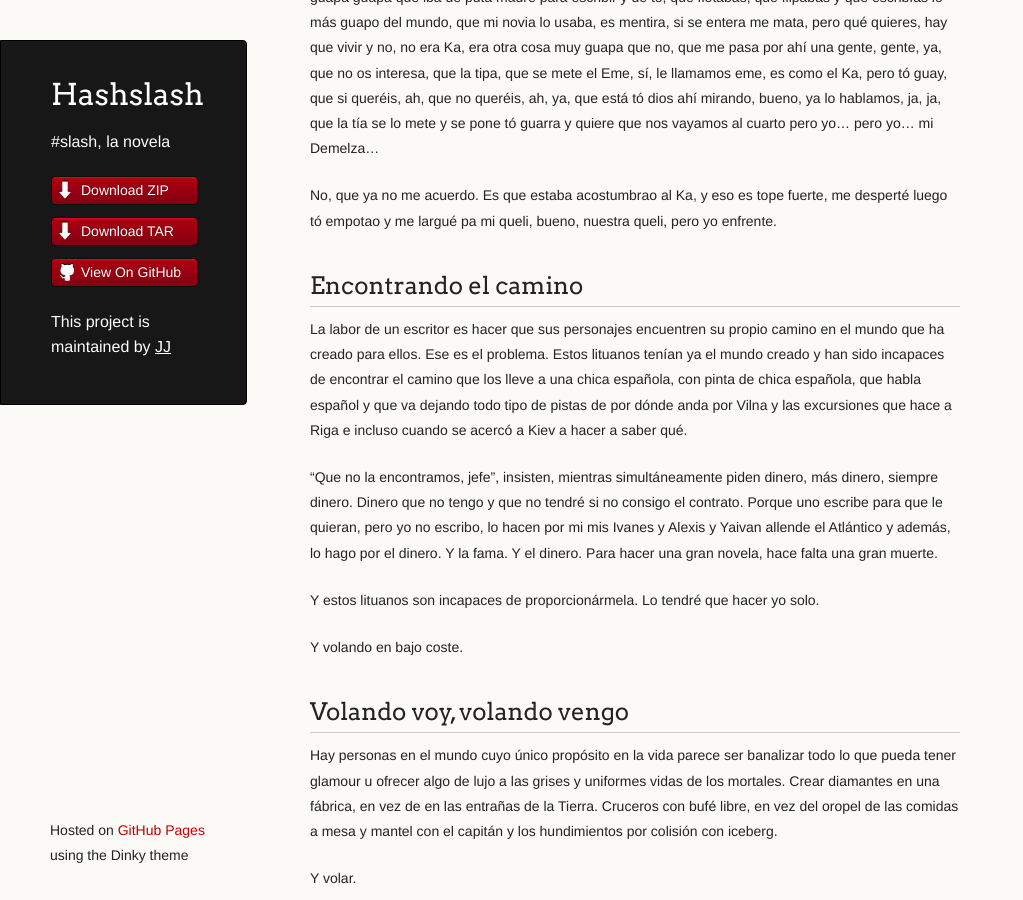
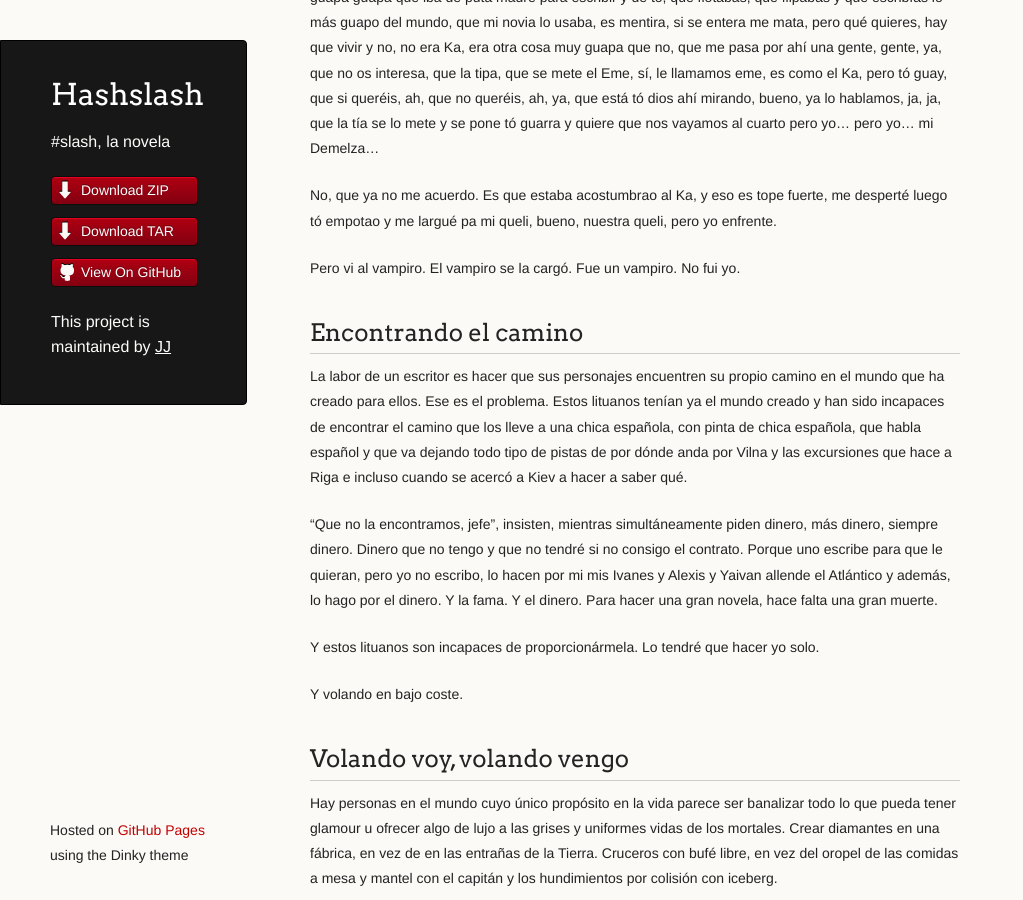
Before and after one commit to JJ/HashSlash, a Jekyll site: the page built from texto/HashSlash.md, in a window 1280 px wide and 900 px high, scrolled down 49508 px. Shown: the whole window, without its empty margins (0-1023 px from the left). Built offline with Jekyll 4.4.1, drawn with Linux system fonts in a browser that asks for light colours.

Commit message:
Sync texto/HashSlash.md from master to gh-pages

```diff
--- a/texto/HashSlash.md
+++ b/texto/HashSlash.md
@@ -2474,6 +2474,9 @@ No, que ya no me acuerdo. Es que estaba acostumbrao al Ka, y eso es
 tope fuerte, me desperté luego tó empotao y me largué pa mi queli,
 bueno, nuestra queli, pero yo enfrente.
 
+Pero vi al vampiro. El vampiro se la cargó. Fue un vampiro. No fui
+yo.
+
 ## Encontrando el camino
 
 La labor de un escritor es hacer que sus personajes encuentren su
```
